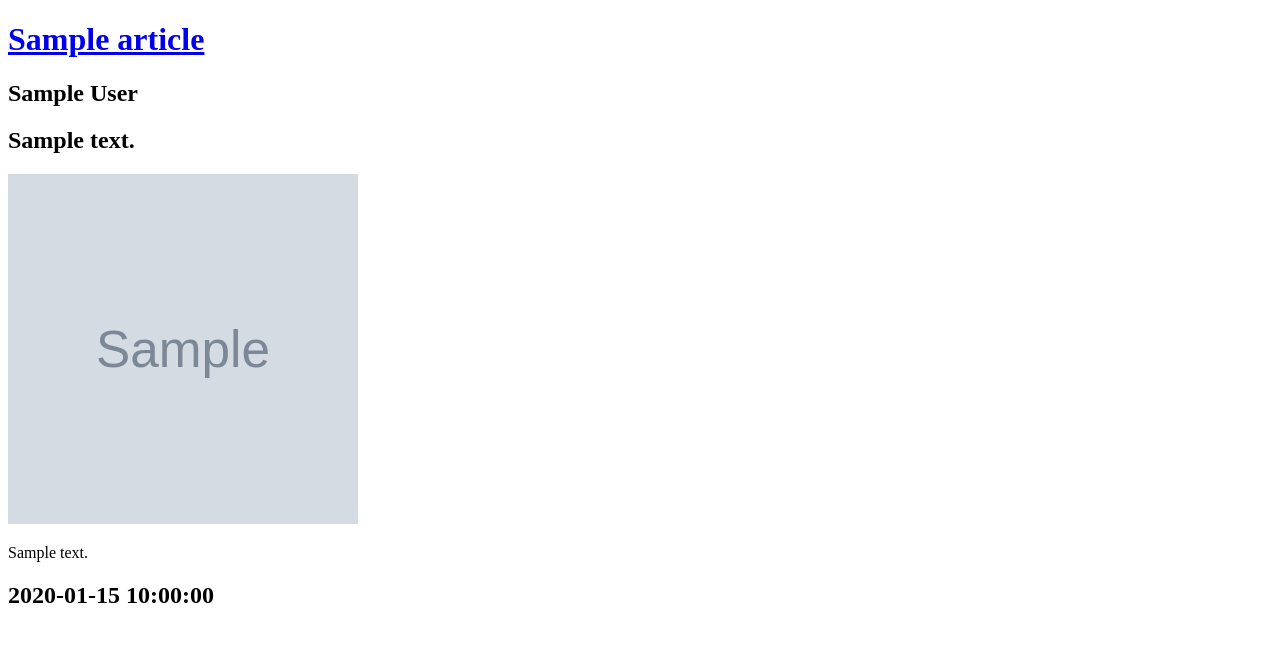
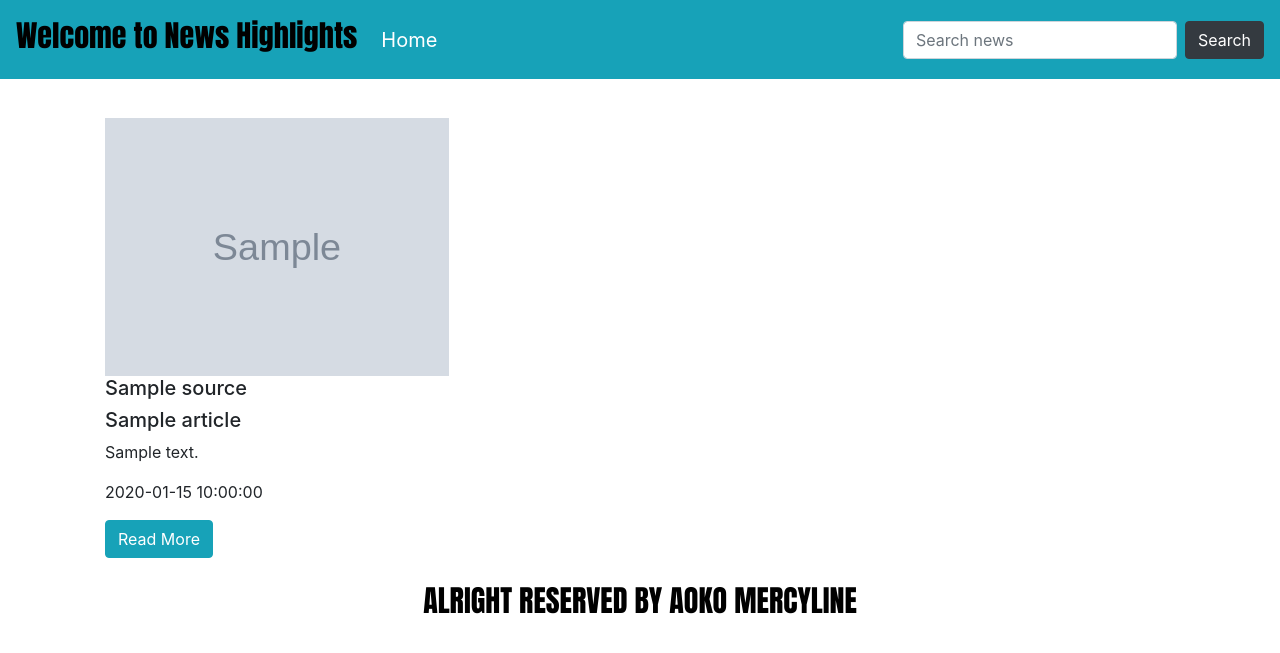
Before and after one commit to AokoMercyline/News-API, a Flask app: template templates/index.html in a window 1280 px wide. Shown: the top 653 px of the page. Run offline with Flask 2, Linux system fonts and the light colour scheme; the template is opened without the code that fills it: most values are stand-ins (such as "Sample title", 1, 10 or a date in 2020); grey boxes marked "Sample" are stand-in pictures; some libraries are stand-ins or nearby versions.

Commit message:
modified class news

```diff
--- a/app/templates/fourOwfour.html
+++ /dev/null
@@ -1,5 +0,0 @@
-{% extends 'base.html'%}
-
-{% block content %}
-    <h1>WHOOOPS we cant find that page</h1>
-{% endblock %}
--- /dev/null
+++ b/templates/footer.html
@@ -0,0 +1,14 @@
+<!DOCTYPE html>
+<html lang="en">
+<head>
+    <meta charset="UTF-8">
+    <meta name="viewport" content="width=device-width, initial-scale=1.0">
+    <title>Document</title>
+    <link href="https://fonts.googleapis.com/css2?family=Anton&display=swap" rel="stylesheet">
+</head>
+<body>
+    <div class="footer">
+        <p style="color:black; font-size: 30px; text-align: center; font-family: 'Anton', sans-serif;">ALRIGHT RESERVED BY AOKO MERCYLINE</p>
+    </div>
+</body>
+</html>
--- a/templates/index.html
+++ b/templates/index.html
@@ -5,40 +5,57 @@
     <meta charset="UTF-8">
     <meta name="viewport" content="width=device-width, initial-scale=1.0">
     <title>Document</title>
+    <link rel="stylesheet" type="text/css" href=" {{ url_for('static', filename='css/styles.css') }} ">
+    <link rel="stylesheet" href="https://stackpath.bootstrapcdn.com/bootstrap/4.5.2/css/bootstrap.min.css"
+        integrity="sha384-JcKb8q3iqJ61gNV9KGb8thSsNjpSL0n8PARn9HuZOnIxN0hoP+VmmDGMN5t9UJ0Z" crossorigin="anonymous">
 </head>
 
 <body>
-    <div class="container">
+    <!-- navigation -->
+        {% block navbar %} {% include 'navbar.html' %} {% endblock %}
+
+    <div class="container" id="banner-cont" style="padding-top: 7%;">
         <div class="row">
-            <div class="col-md-6"></div>
-            <div class="col-md-6">
-                <div class="card">
-                    {% for article in articles %}
+            {% for article in articles %}
+            <div class="col-md-4">
+                <div class="cards">
+                    <div class="card-body d-flex mt-2" style="width: 24rem;">
+                        <div class="card-cont">
+                            <img class="img-fluid" width="500" src=" {{ article.urlToImage }} ">
+                            <h5>  {{ article.source.name }} </h5>
+                            <h5> {{ article.title }} </h5>
+                            <p> {{ article.description }} </p>
+                            <p> {{ article.publishedAt }} </p>
+                            <a class="btn btn-info" target="_blank" href=" {{ article.url }} ">Read More</a>
+                        </div>
+                    </div>
+                </div>
+            </div>
+            {% endfor %}
+<!--
 
+            <div class="col-md-4 d-flex" style="width: 24rem; flex-wrap: nowrap; justify-content: space-around;">
+                {% for article in articles %}
+                <div class="card-body">
+                    <img src="{{ article ['urlToImage']}}" alt="" width="350px" height="350px">
                     <a href="{{ article['url']}}" target="_blank" rel="noopener noreferrer">
-                        <h1>{{article.title}}</h1>
+                        <h5>{{article.title}}</h5>
                     </a>
-                    <h2>{{ article.author }}</h2>
-                    <h2>{{ article.description }}</h2>
-                    <img src="{{ article ['urlToImage']}}" alt="" width="350px" height="350px">
-                    <p>{{ article['description']}}</p>
-                    <h2>{{ publishedAt }}</h2>
-                    <!-- <h2>{{ source }}</h2> -->
-                    <!-- <h2>{{url }}</h2> -->
-                    <!-- <h2>{{ urlToImage }}</h2> -->
-
-
-                    {% endfor %}
+                    <h5>{{ article.author }}</h5>
+                    <h5>{{ article.description }}</h5>
+                    <p style="color: red;">{{ article['description']}}</p>
+                    <h6>{{ article['publishedAt']}}</h6>
                 </div>
 
 
-            </div>
-
-
+                {% endfor %}
+            </div> -->
 
         </div>
-
-    </div>
+        <div class="footer">
+            <!-- footer block here-->
+            {% block footer %} {% include 'footer.html' %} {% endblock %}
+        </div>
 
 </body>
 
--- /dev/null
+++ b/templates/navbar.html
@@ -0,0 +1,30 @@
+<!DOCTYPE html>
+<html lang="en">
+<head>
+    <meta charset="UTF-8">
+    <meta name="viewport" content="width=device-width, initial-scale=1.0">
+    <title>Document</title>
+
+    <link href="https://fonts.googleapis.com/css2?family=Anton&display=swap" rel="stylesheet">
+    <link rel="stylesheet" href="css/styles.css">
+</head>
+<body>
+    <nav class="navbar navbar-expand-lg navbar-dark bg-info fixed-top">
+      <h1 style="font-size: 30px; font-family: 'Anton', sans-serif; text-align: center; color: black;" class="navbar-brand">Welcome to News Highlights</h1>
+
+        <div class="collapse navbar-collapse" id="navbarSupportedContent">
+          <ul class="navbar-nav mr-auto">
+            <li class="nav-item active">
+              <a style="font-size: 20px;" class="nav-link" href="/">Home <span class="sr-only"></span></a>
+            </li>
+          </ul>
+          <form class="form-inline my-2 my-lg-0">
+            <input class="form-control mr-sm-2" type="search" name ="news_query" placeholder="Search news" aria-label="Search">
+            <button class="btn btn-dark my-2 my-sm-0" type="submit">Search</button>
+          </form>
+        </div>
+      </nav>
+
+
+</body>
+</html>
```
Also changed, not shown: app/templates/navbar.html (deleted, +0 -18 lines), manage.py (+3 -7 lines), app/templates/index.html (deleted), app/templates/news.html (deleted), app/templates/views.html (deleted), templates/base.html (renamed from app/templates/base.html).
